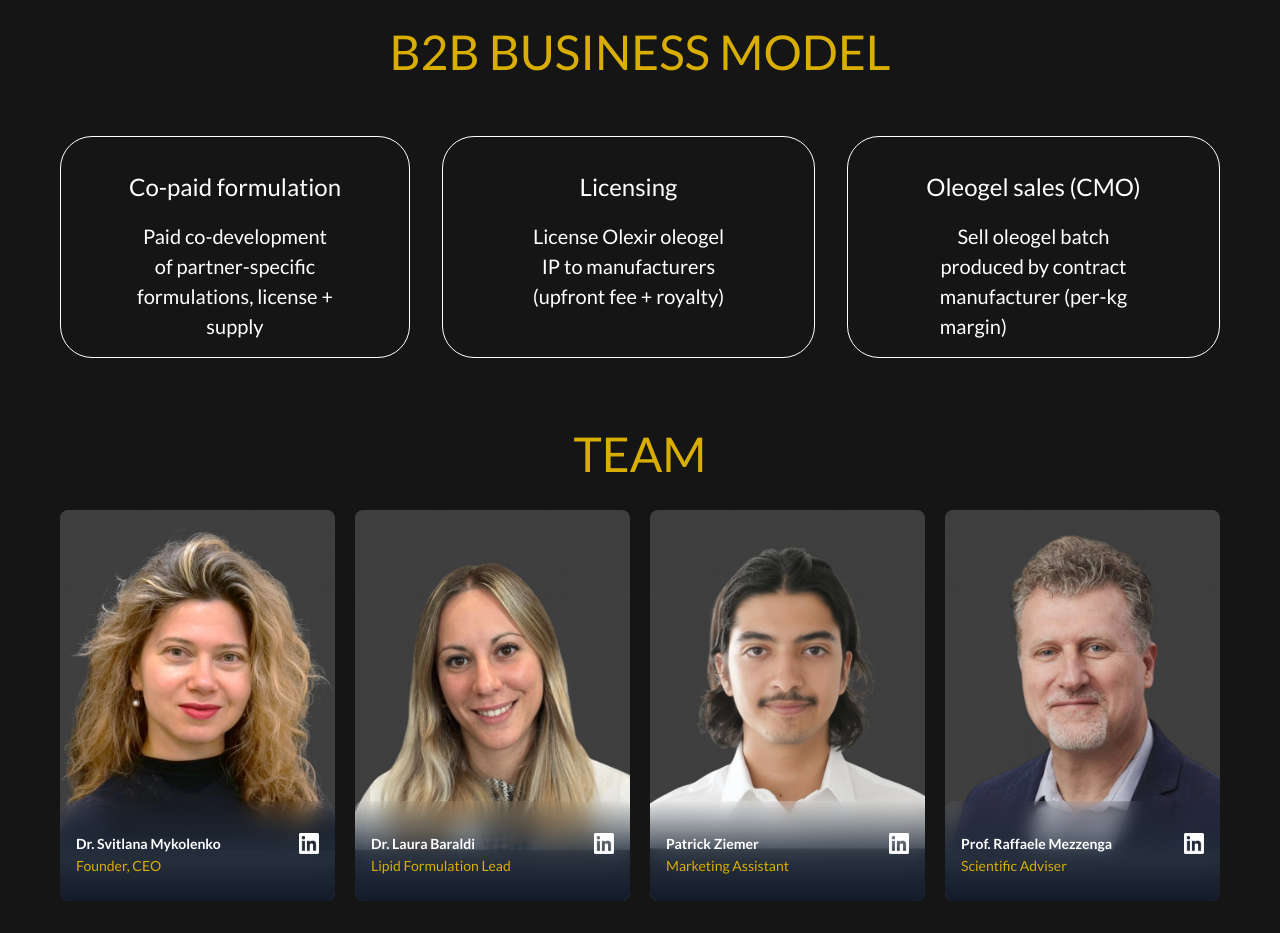
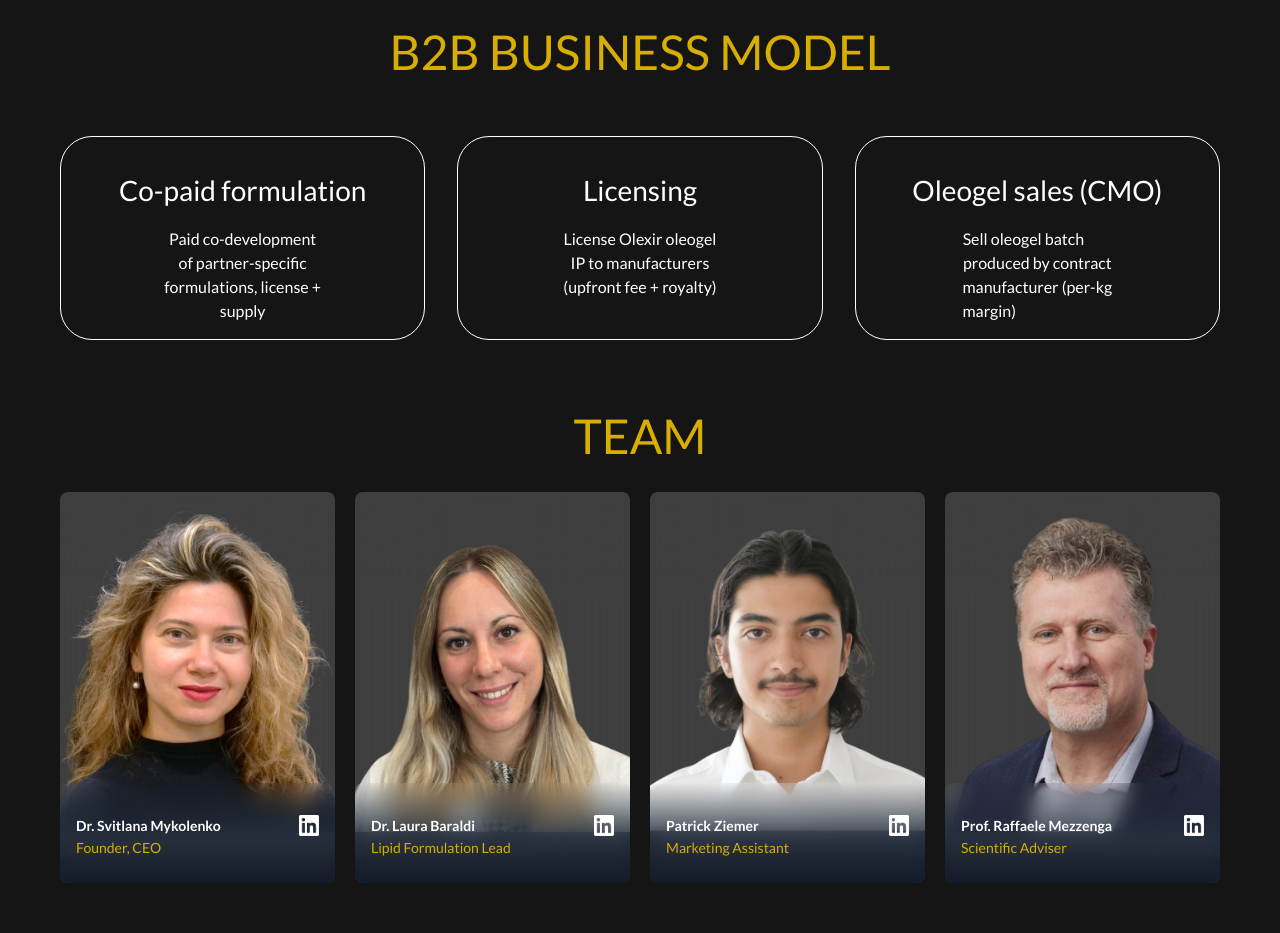
Before and after one commit to MrDrProfessorPatrick/olexir, a Next.js app: page /aboutus in a window 1280 px wide. Shown: the part 1760-2693 px from the top of the page. Built offline with nearby package versions, Linux system fonts and the light colour scheme.

Commit message:
b2b section adjusted

```diff
--- a/src/app/aboutus/page.js
+++ b/src/app/aboutus/page.js
@@ -291,10 +291,10 @@ export default function AboutUs() {
                         <div className="flex-row gap-8 lg:justify-around mt-12 hidden lg:flex tabular-nums">
                             <div
                                 id="planProtein"
-                                className={`w-full flex flex-col items-center border-1 border-solid border-white rounded-full md:rounded-4xl text-[14px] lg:text-[14px] xl:text-[20px] 2xl:text-[24px] text-white px-1 lg:px-6 xl:px-4 2xl:px-12 py-4 ${lato.className}`}
+                                className={`w-full flex flex-col items-center border-1 border-solid border-white rounded-full md:rounded-4xl text-[14px] lg:text-[14px] xl:text-[16px] 2xl:text-[18px] text-white px-1 lg:px-6 xl:px-4 2xl:px-12 py-4 ${lato.className}`}
                             >
                                 <h3
-                                    className={`text-[14px] text-[24px] text-white px-1 lg:px-6 xl:px-8 2xl:px-1 py-4 ${lato.className}`}
+                                    className={`text-[24px] xl:text-[28px] text-white px-1 lg:px-1 xl:px-8 2xl:px-1 py-4 ${lato.className}`}
                                 >
                                     Co-paid formulation
                                 </h3>
@@ -306,10 +306,10 @@ export default function AboutUs() {
 
                             <div
                                 id="secondPlanProtein"
-                                className={`w-full flex flex-col items-center border-1 border-solid border-white rounded-full md:rounded-4xl text-[14px] lg:text-[16px] xl:text-[20px] 2xl:text-[24px] text-white px-1 lg:px-6 xl:px-8 2xl:px-12 py-4 ${lato.className}`}
+                                className={`w-full flex flex-col items-center border-1 border-solid border-white rounded-full md:rounded-4xl text-[14px] lg:text-[14px] xl:text-[16px] 2xl:text-[18px] text-white px-1 lg:px-6 xl:px-4 2xl:px-12 py-4 ${lato.className}`}
                             >
                                 <h3
-                                    className={`text-[14px] text-[24px] text-white px-1 lg:px-6 xl:px-8 2xl:px-1 py-4 ${lato.className}`}
+                                    className={`text-[24px] xl:text-[28px] text-white px-1 lg:px-1 xl:px-8 2xl:px-1 py-4 ${lato.className}`}
                                 >
                                     Licensing
                                 </h3>
@@ -320,14 +320,17 @@ export default function AboutUs() {
 
                             <div
                                 id="thirdPlanProtein"
-                                className={`w-full flex flex-col items-center border-1 border-solid border-white rounded-full md:rounded-4xl text-[14px] lg:text-[16px] xl:text-[20px] 2xl:text-[24px] text-white px-1 lg:px-6 xl:px-8 2xl:px-12 py-4 ${lato.className}`}
+                                className={`w-full flex flex-col items-center border-1 border-solid border-white rounded-full md:rounded-4xl text-[14px] lg:text-[14px] xl:text-[16px] 2xl:text-[18px] text-white px-1 lg:px-6 xl:px-4 2xl:px-12 py-4 ${lato.className}`}
                             >
                                 <h3
-                                    className={`text-[14px] text-[24px] text-white px-1 lg:px-6 xl:px-8 2xl:px-1 py-4 ${lato.className}`}
+                                    className={`text-[24px] xl:text-[28px] text-white px-1 lg:px-1 xl:px-8 2xl:px-1 py-4 ${lato.className}`}
                                 >
                                     Oleogel sales (CMO)
                                 </h3>
-                                <span> Sell oleogel batch </span>
+                                <span>
+                                    Sell oleogel batch
+                                    &nbsp;&nbsp;&nbsp;&nbsp;&nbsp;&nbsp;&nbsp;&nbsp;
+                                </span>
                                 <span>produced by contract</span>
                                 <span>
                                     manufacturer (per-kg <br /> margin)
```
